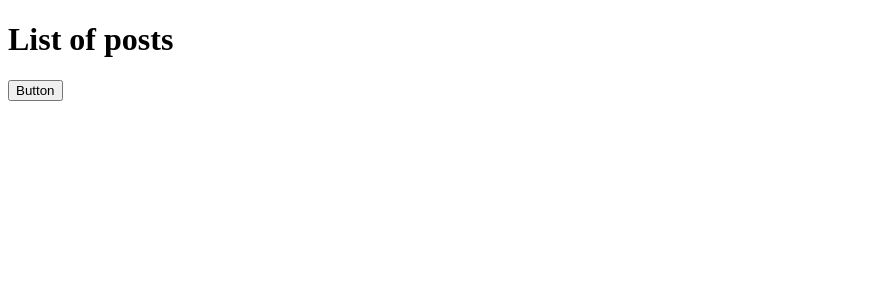
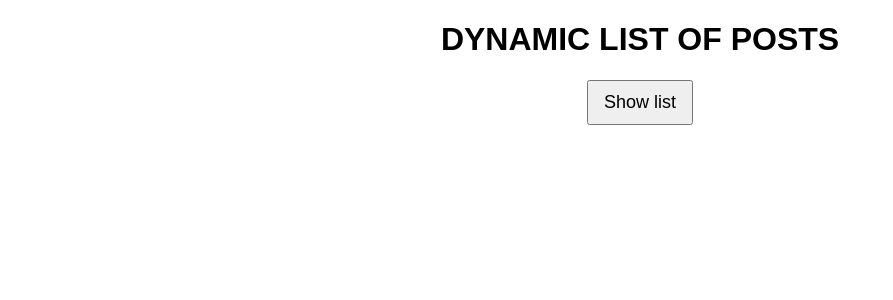
Before and after one commit to NNadiia/list-of-posts, a React (Create React App) app: page / in a window 1280 px wide. Shown: the top 300 px of the page, without its empty margins (0-893 px from the left). Built offline with nearby package versions, Linux system fonts and the light colour scheme.

Commit message:
css style was added

```diff
--- a/src/App.css
+++ b/src/App.css
@@ -1,37 +1,41 @@
-
-.App-logo {
-  animation: App-logo-spin infinite 20s linear;
-  height: 40vmin;
-  pointer-events: none;
+body {
+  font-family: Arial;
 }
 
-.App-header {
-  background-color: #282c34;
-  min-height: 100vh;
-  display: flex;
-  flex-direction: column;
-  align-items: center;
-  justify-content: center;
-  font-size: calc(10px + 2vmin);
-  color: white;
+li {
+  list-style: none;
+  margin: 5px;
+}
+
+h1 {
+  text-transform: uppercase;
+  font-weight: 600;
   text-align: center;
 }
 
-.App-link {
-  color: #61dafb;
+title {
+  text-align: left;
+  font-size: 15px;
+  font-weight: 400;
+  margin-bottom: 5px;
 }
 
-@keyframes App-logo-spin {
-  from {
-    transform: rotate(0deg);
-  }
-  to {
-    transform: rotate(360deg);
-  }
+.comment {
+  border: 1px solid #808080;
+  color: #707070;
+
 }
-.postlist {
-  margin-top: 10px;
+
+.post {
+  padding: 10px;
+  border: 1px solid #808080;
+  margin-bottom: 5px;
 }
- .post{
-    margin-bottom: 20px;
+
+
+.button {
+  padding: 10px 15px;
+  font-size: 18px;
+  display: block;
+  margin: 0 auto;
 }
--- a/src/App.js
+++ b/src/App.js
@@ -46,12 +46,13 @@ class App extends React.Component {
 
         return (
             <main className="App">
-                <h1>List of posts</h1>
+                <h1>Dynamic list of posts</h1>
                 {isLoaded ?
                     <PostList items={posts} /> :
-                    <button
-                        onClick={() => this.loadData()}>
-                        Button
+                    <button className="button"
+                        onClick={() => this.loadData()}
+                        disabled={isLoaded}>
+                        {isLoaded ? 'Loading...' : 'Show list'}
                     </button>
                 }
             </main>
--- a/src/Comment.js
+++ b/src/Comment.js
@@ -4,8 +4,8 @@ function Comment(props) {
     return (
         <ul className="comment">
         <li>
-           Name: {props.comment.name} <br/>
-           Email: {props.comment.email} <br/>
+           <span>Name: </span>{props.comment.name} <br/>
+            <span>Email: </span> {props.comment.email} <br/>
          </li>
         </ul>
     )
--- a/src/Post.js
+++ b/src/Post.js
@@ -4,14 +4,15 @@ import Comment from "./Comment";
 function Post(props) {
     return (
         <div className="post">
-          <li className="post">
-            Title: {props.post.title} <br/>
-            Post: {props.post.body}<br/>
-            Author: {props.post.user.name}<br/>
-            Email: {props.post.user.email} <br/>
-            Comments: {props.post.comments.map(comment => (
-            <Comment key={comment.id} comment={comment} />))}
-          </li>
+          <ul className="post">
+            <li className="title">Title:{props.post.title}</li>
+            <li>Post: {props.post.body}</li>
+            <li>Author: {props.post.user.name}</li>
+            <li>Email: {props.post.user.email}</li>
+            <li>Comments: {props.post.comments.map(comment => (
+                <Comment key={comment.id} comment={comment} />))}
+            </li>
+          </ul>
         </div>
     )
 }
```
